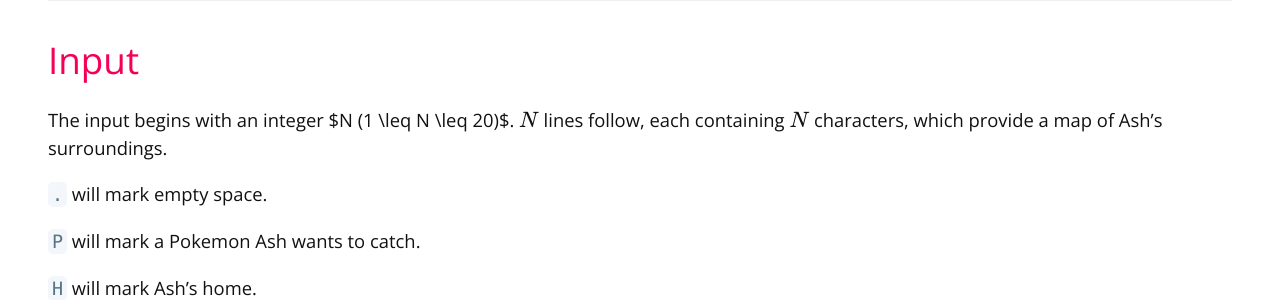
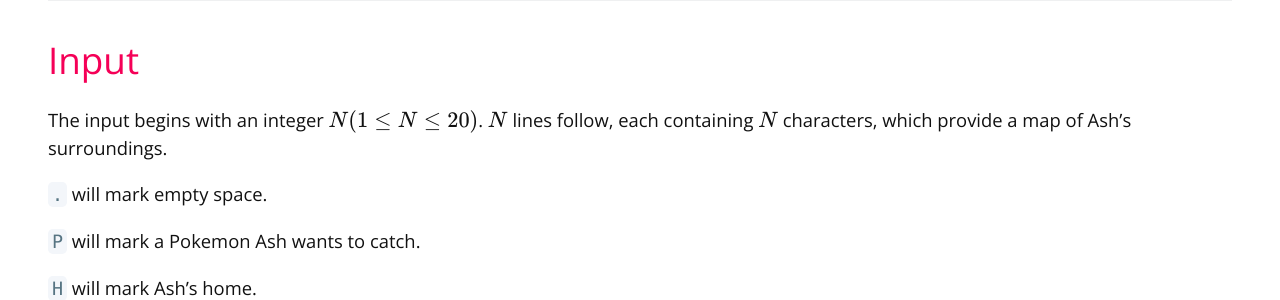
Before and after one commit to mcpt/mcpt.github.io, a Jekyll site: the page built from _cpt-problems/jdcc/2016/december/d.md, in a window 1280 px wide. Shown: the part 509-809 px from the top of the page. Built offline with Jekyll 4.4.1, drawn with Linux system fonts in a browser that asks for light colours; formulas are drawn with MathJax 3.

Commit message:
fixed some formatting

```diff
--- a/_cpt-problems/jdcc/2016/december/d.md
+++ b/_cpt-problems/jdcc/2016/december/d.md
@@ -17,7 +17,7 @@
 ---
 
 # Input
-The input begins with an integer $N (1 \leq N \leq 20)$. $$N$$ lines follow, each containing $$N$$ characters, which provide a map of Ash’s surroundings.
+The input begins with an integer $$N (1 \leq N \leq 20)$$. $$N$$ lines follow, each containing $$N$$ characters, which provide a map of Ash’s surroundings.
 
 `.` will mark empty space.
 
```
Also changed, not shown: _cpt-problems/jdcc/2016/december/c.md (+1 -1 lines).
